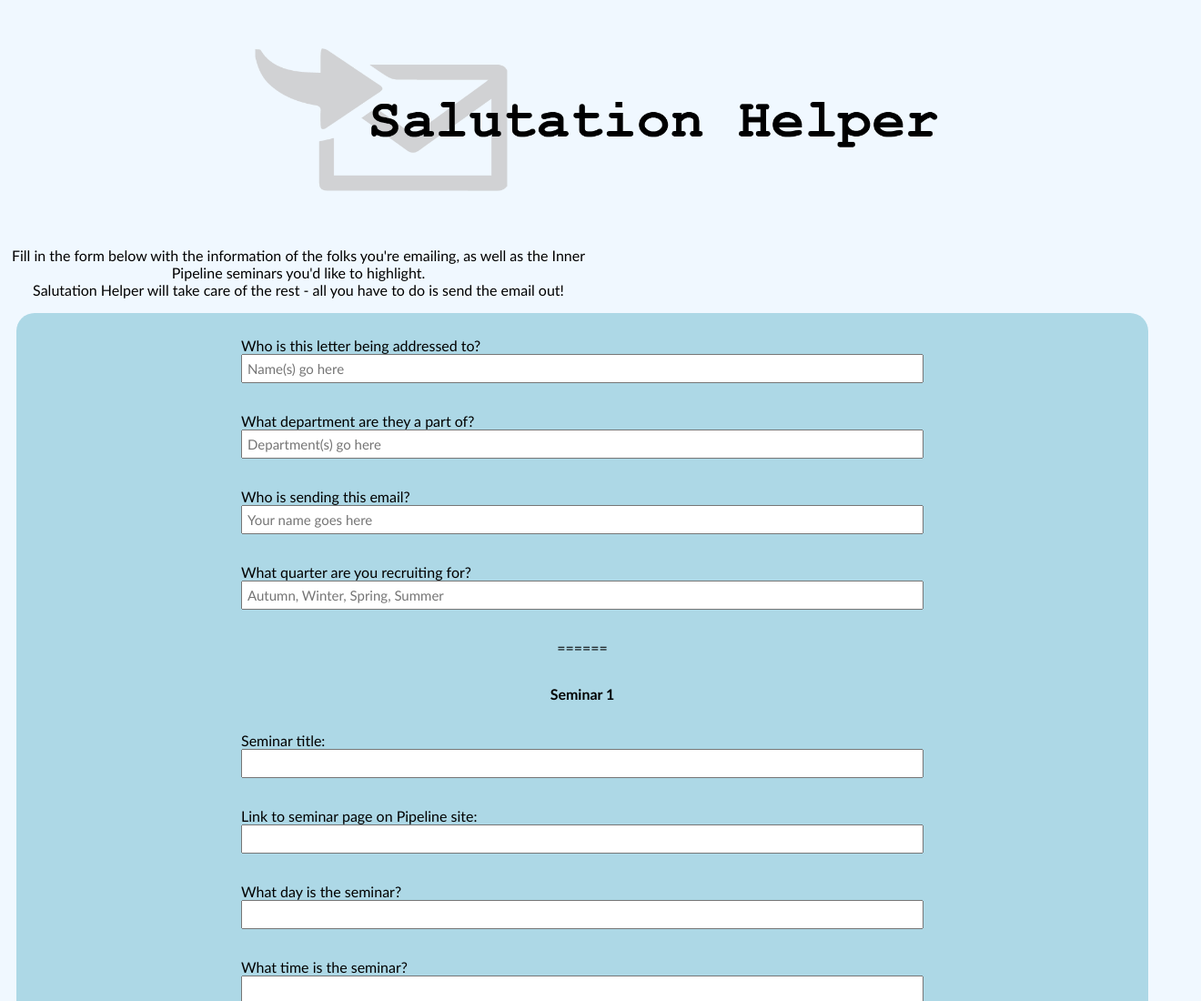
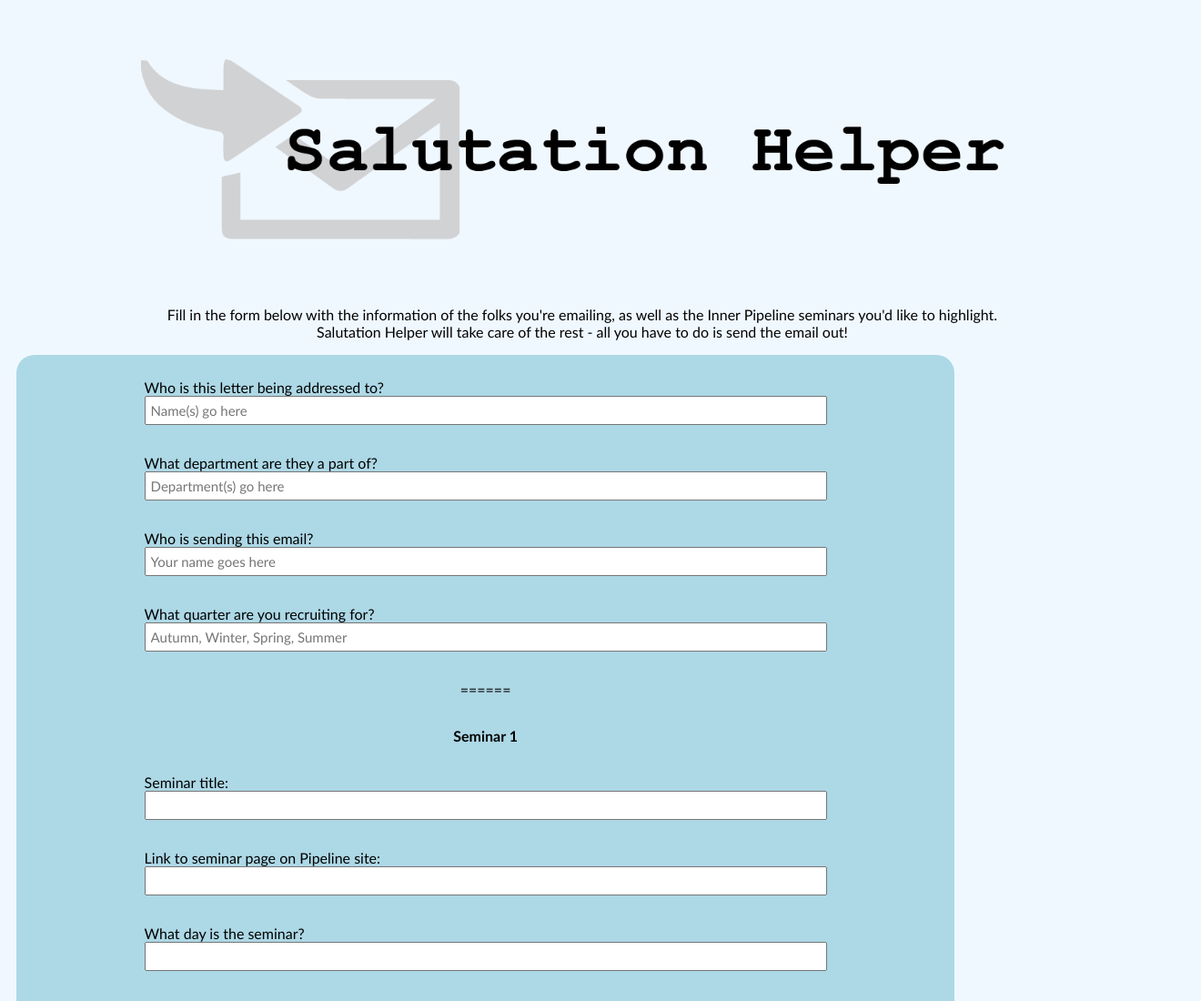
Before and after one commit to saralyns/salutationhelper, a plain HTML site: page index.html in a window 1280 px wide. Shown: the top 1100 px of the page at 91% size, 1320 px wide, since content can reach past the window. Drawn offline with Linux system fonts and the light colour scheme.

Commit message:
CENTERED FINALLY

```diff
--- a/main.css
+++ b/main.css
@@ -8,7 +8,7 @@
     flex-direction: column;
     justify-content: center;
     align-items: center;
-    width: auto;
+    max-width: 80%;
 }
 
 input {
@@ -46,11 +46,10 @@ body {
 
 #instructions {
     font-family: "Calibri";
-    width: 50vmax;
     text-align: center;
 }
 
 .image {
-    width: 50em;
-    margin: 0 20vmax;
+    max-width: 80%;
+    height: auto;
 }
```
